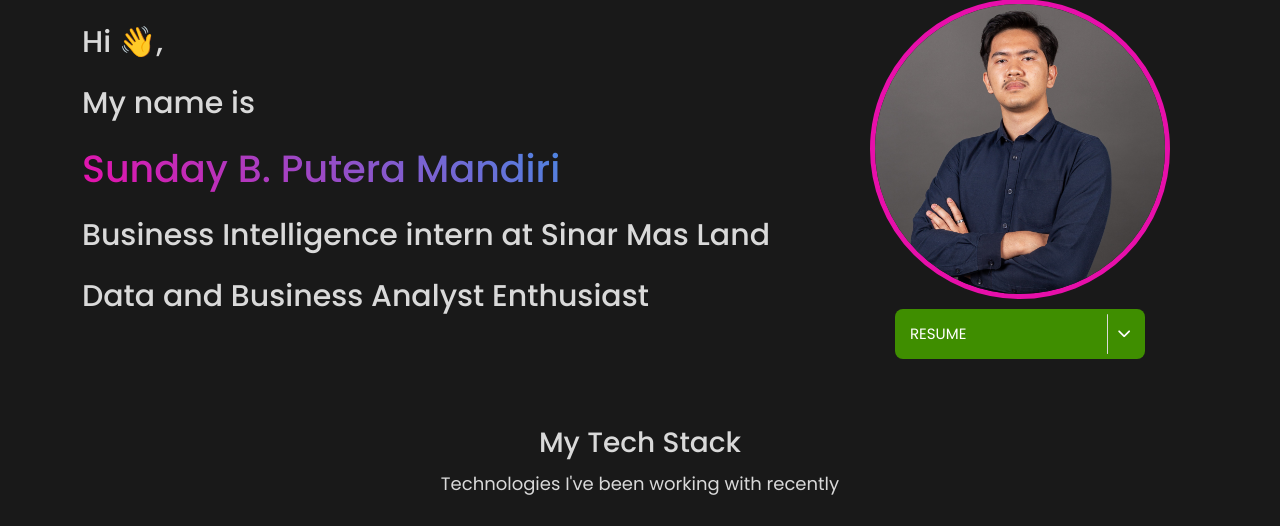
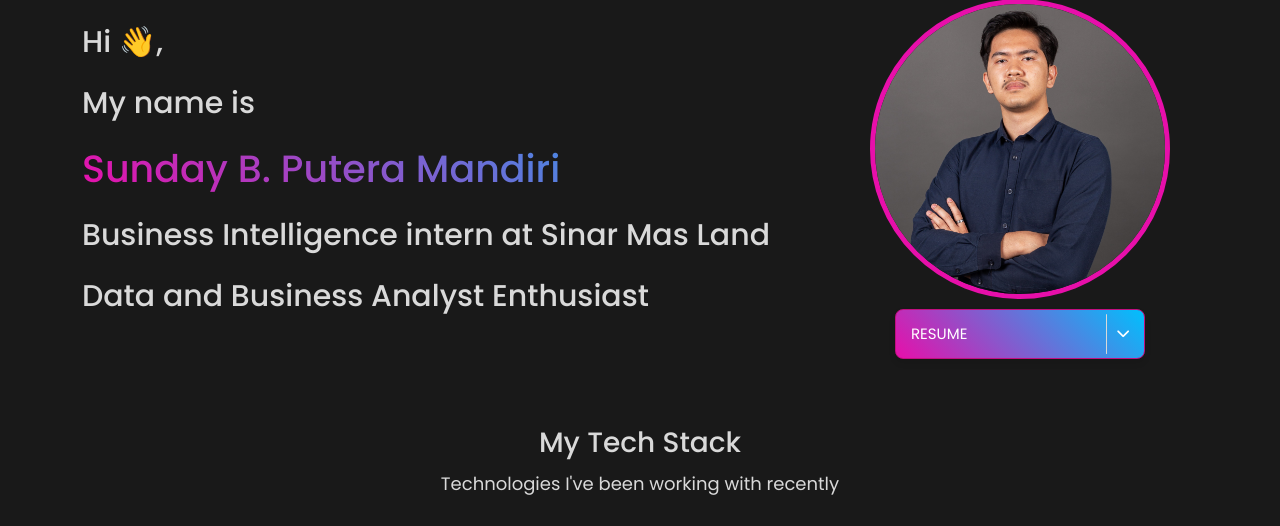
Before and after one commit to SundayBPM/porto_django, a Django app: page / in a window 1280 px wide. Shown: the part 121-647 px from the top of the page. Run offline with Django 5.2, Linux system fonts and the light colour scheme; data that the repository does not hold is empty.

Commit message:
feat: update download button styles with gradient background and border

```diff
--- a/static/css/styles.css
+++ b/static/css/styles.css
@@ -200,11 +200,26 @@ body {
 /* ==================================================================== */
 .download-button {
     margin-top: 10px;
-    background-color: #3F8E00;
     width: 250px;
     height: 50px;
     border-radius: 8px;
+
+    /* Ini yang diperlukan untuk latar belakang gradien pada kotak tombol */
+    background-image: linear-gradient(45deg, #E70FAA, #00C0FD);
+
+    /* Hapus baris-baris ini karena khusus untuk gradien teks */
+    /* -webkit-background-clip: text; */
+    /* background-clip: text; */
+    /* color: transparent; */
+
+    /* Pastikan juga tidak ada background-color lain yang menimpa gradien ini */
+    /* background-color: #3F8E00; */ /* Hapus atau jadikan komentar */
+
+    /* Tambahkan border yang sesuai jika diperlukan */
+    border: 1px solid #c00f80; /* Contoh border yang cocok dengan gradien */
+    box-shadow: 0 4px 6px rgba(0, 0, 0, 0.1); /* Opsional: bayangan */
 }
+
 
 .download-button a {
     display: flex; /* Ini WAJIB agar flexbox berfungsi */
@@ -234,7 +249,7 @@ body {
 }
 
 .download-button a:hover {
-    background-color: #2e6b00;
+    background-color: #00000044;
     border-radius: 8px;
 
 }
```
